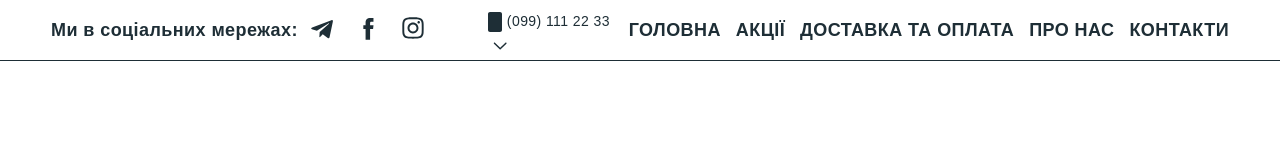
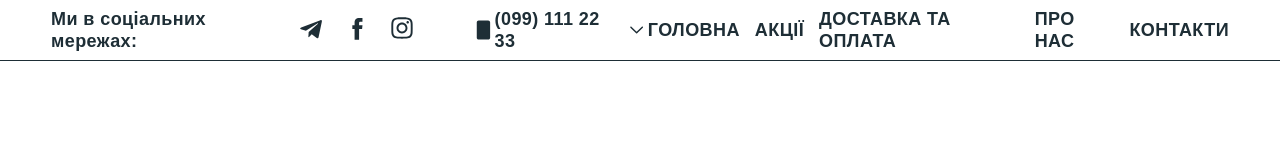
Before and after one commit to sergANTstar/shope, a plain HTML site: page index.html in a window 1280 px wide. Drawn offline with nearby package versions, Linux system fonts and the light colour scheme; a web font is replaced by a local one.

Commit message:
Update styles.css

```diff
--- a/styles/styles.css
+++ b/styles/styles.css
@@ -125,14 +125,20 @@ h1, h2, h3, h4, p, a {
     display: flex;
 }
 
-header-contacts__block{
+.header-contacts__block{
     display: flex;
+    flex-wrap: nowrap;
     align-items: center;
 }
 
 .header-contacts{
     display: flex;
     align-items: center;
+
+    font-size: 18px;
+    font-family: 'Proxima Nova', sans-serif;
+    font-weight: 700;
+
     color: var(--main-text-color);
     fill: var(--main-text-color);
 
```
